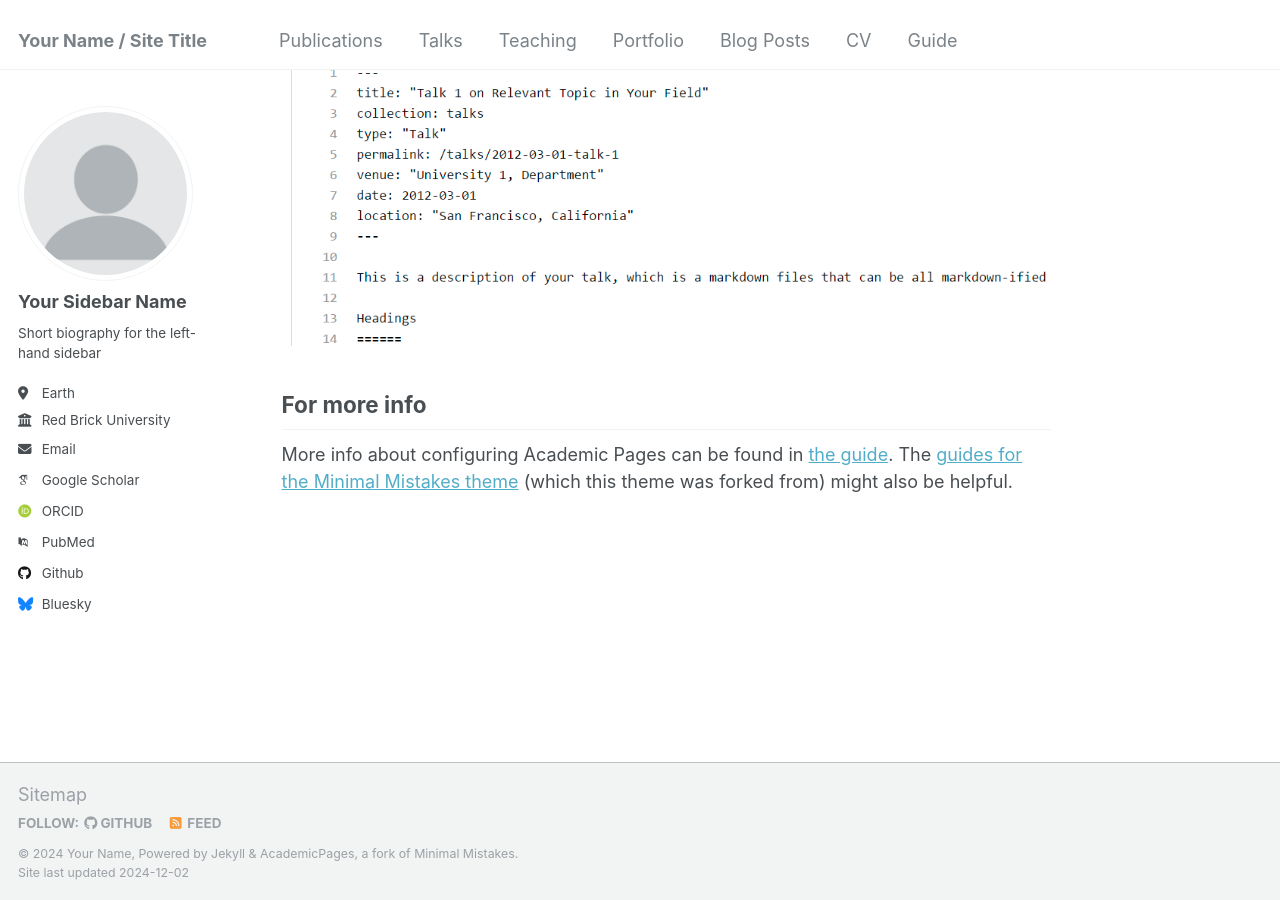
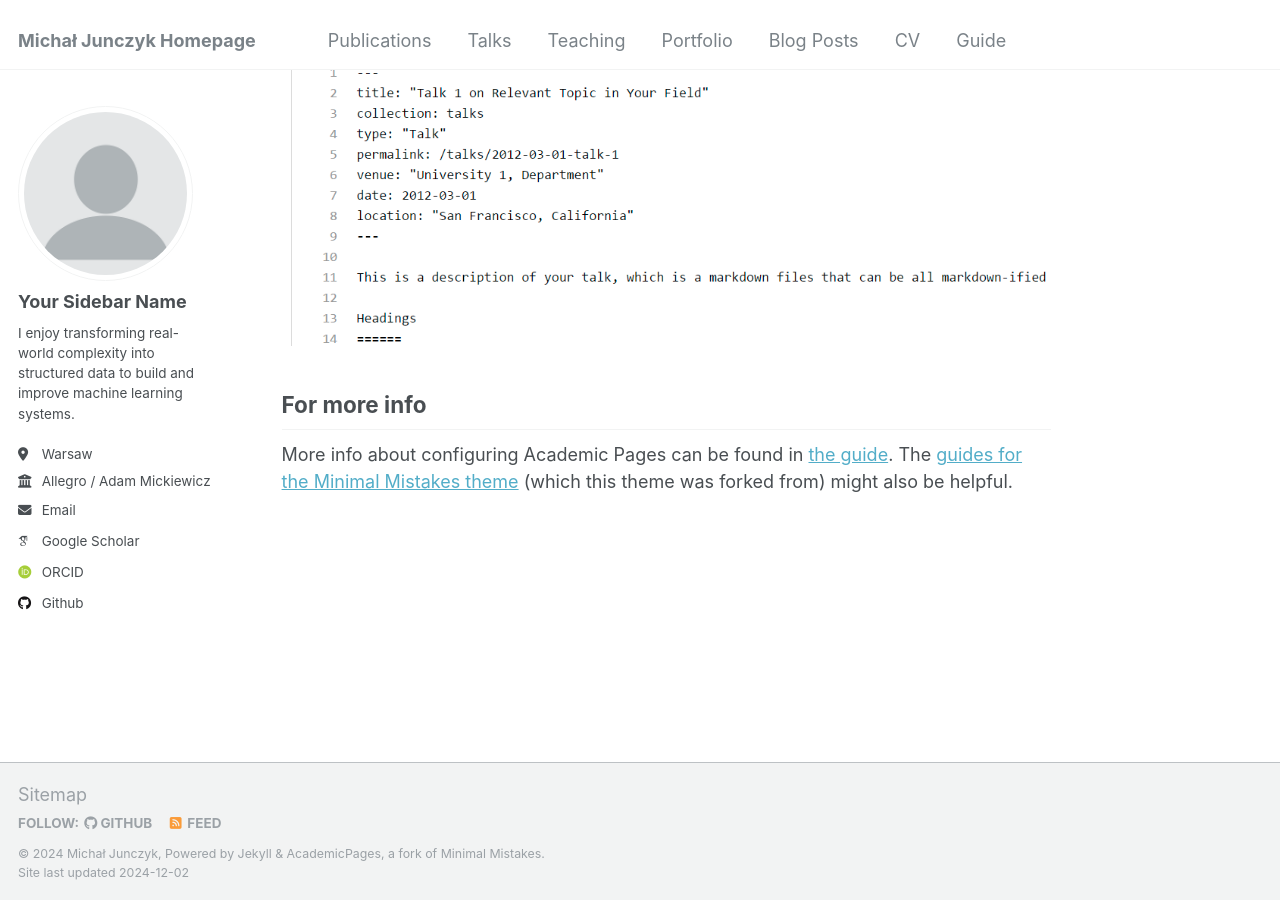
Before and after one commit to goodmike31/michaljunczyk, a Jekyll site: the page built from _pages/about.md, in a window 1280 px wide and 900 px high, scrolled down 2643 px. Built offline with Jekyll 4.4.1, drawn with Linux system fonts in a browser that asks for light colours; some web fonts are replaced.

Commit message:
Update _config.yml

```diff
--- a/_config.yml
+++ b/_config.yml
@@ -8,13 +8,13 @@
 
 # Basic Site Settings
 locale                   : "en-US"
-title                    : "Your Name / Site Title"
+title                    : "Michał Junczyk Homepage"
 title_separator          : "-"
-name                     : &name "Your Name"
-description              : &description "personal description"
-url                      : https://academicpages.github.io # the base hostname & protocol for your site e.g. "https://mmistakes.github.io"
+name                     : &name "Michał Junczyk"
+description              : &description "Hi, I’m Michał Junczyk. I specialize in transforming real-world complexity into structured data to build and improve machine learning systems. Since 2022, I've been leading the Data Acquisition and Annotation Services team at Allegro, the largest e-commerce company in Central and Eastern Europe. Our data project managers and language experts support a variety of products, including translation, search, and recommendations. Before that, I led language data operations at Samsung Research Poland, collaborating with an amazing international team to manage NLP text and audio datasets for virtual assistant development. I have a background in telecommunications (MSc) and audio processing, and I am completing a Ph.D. focused on speech datasets for ASR systems evaluation."
+url                      : https://goodmike31.github.io/michaljunczyk/ # the base hostname & protocol for your site e.g. "https://mmistakes.github.io"
 baseurl                  : "" # the subpath of your site, e.g. "/blog"
-repository               : "academicpages/academicpages.github.io"
+repository               : "https://goodmike31.github.io/michaljunczyk/"
 
 # Site Author - The following control what appear as part of the author content on the side bar.
 #               If a field is blank the icon and link will not appear, otherwise it will be shown.
@@ -24,31 +24,31 @@ author:
   avatar           : "profile.png"
   name             : "Your Sidebar Name"
   pronouns         : # example: "she/her"
-  bio              : "Short biography for the left-hand sidebar"
-  location         : "Earth"
-  employer         : "Red Brick University"
+  bio              : "I enjoy transforming real-world complexity into structured data to build and improve machine learning systems."
+  location         : "Warsaw"
+  employer         : "Allegro / Adam Mickiewicz University"
   uri              : # URL
-  email            : "none@example.org"
+  email            : "michal.junczyk@amu.edu.pl"
 
   # Academic websites
   arxiv            : # URL - Update with the correct link to your profile
-  googlescholar    : "https://scholar.google.com/citations?user=PS_CX0AAAAAJ"
+  googlescholar    : "https://scholar.google.com/citations?user=clkHIVMAAAAJ&hl=en&oi=ao"
   impactstory      : # URL
-  orcid            : "http://orcid.org/yourorcidurl"
+  orcid            : "https://orcid.org/0000-0002-7545-5152"
   semantic         : # URL
-  pubmed           : "https://www.ncbi.nlm.nih.gov/pubmed/?term=john+snow"
+  pubmed           : # URL
   researchgate     : # URL
 
   # Repositories and software development
   bitbucket        : # Username - Update with your username on the site
   codepen          : # Username
   dribbble         : # Username
-  github           : "academicpages"
+  github           : "goodmike31"
   kaggle           : # Username
   stackoverflow    : # User number or user number and name (i.e., use "1" or "1/jeff-atwood")
 
   # Social media
-  bluesky          : "bsky.app" # Replace this with you Bluesky username
+  bluesky          : # Username
   facebook         : # Username
   flickr           : # Username
   foursquare       : # Username
```
